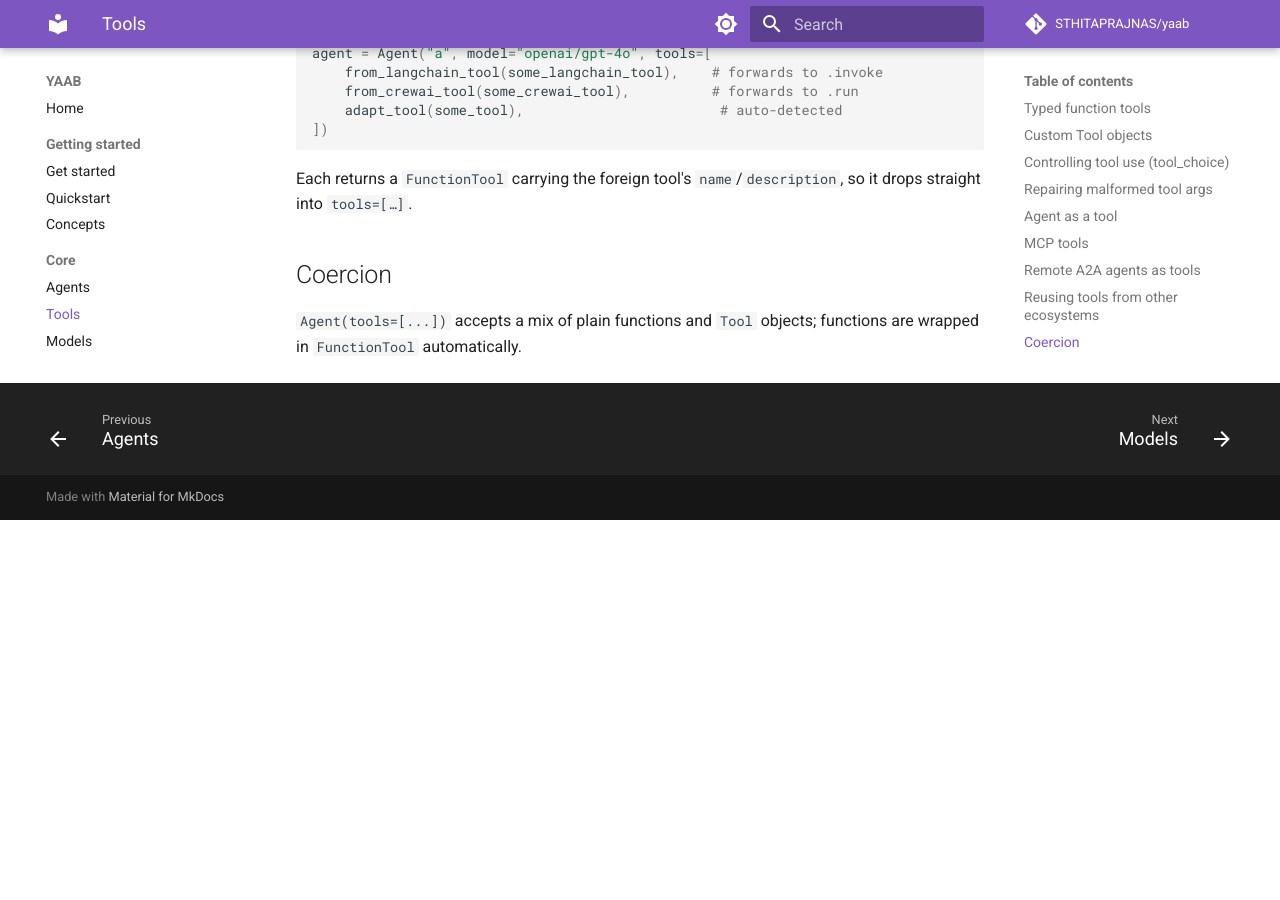
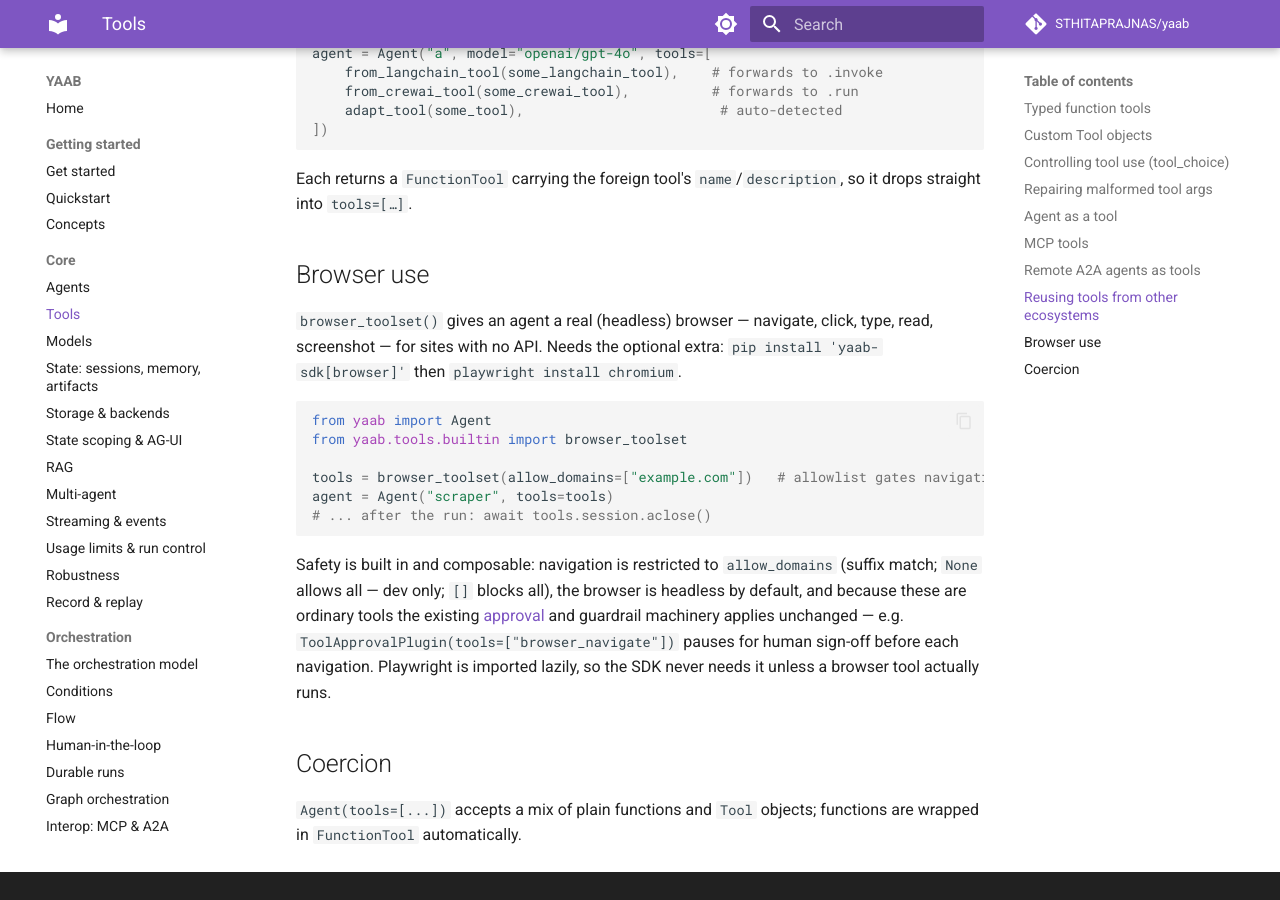
Before and after one commit to STHITAPRAJNAS/yaab, an MkDocs documentation site: the page built from docs/tools.md, in a window 1280 px wide and 900 px high, scrolled down 2842 px. Built offline with MkDocs 1.6.1 and Material for MkDocs 9.7.7, drawn with Linux system fonts in a browser that asks for light colours; comment, search, counter and statistics services are not loaded; before the commit the page ends 3362 px from its top, so only the background shows below that.

Commit message:
docs: browser-use tools section

````diff
--- a/docs/tools.md
+++ b/docs/tools.md
@@ -142,6 +142,29 @@
 Each returns a `FunctionTool` carrying the foreign tool's `name`/`description`, so
 it drops straight into `tools=[…]`.
 
+## Browser use
+
+`browser_toolset()` gives an agent a real (headless) browser — navigate, click,
+type, read, screenshot — for sites with no API. Needs the optional extra:
+`pip install 'yaab-sdk[browser]'` then `playwright install chromium`.
+
+```python
+from yaab import Agent
+from yaab.tools.builtin import browser_toolset
+
+tools = browser_toolset(allow_domains=["example.com"])   # allowlist gates navigation
+agent = Agent("scraper", tools=tools)
+# ... after the run: await tools.session.aclose()
+```
+
+Safety is built in and composable: navigation is restricted to `allow_domains`
+(suffix match; `None` allows all — dev only; `[]` blocks all), the browser is
+headless by default, and because these are ordinary tools the existing
+[approval](hitl.md) and guardrail machinery applies unchanged — e.g.
+`ToolApprovalPlugin(tools=["browser_navigate"])` pauses for human sign-off before
+each navigation. Playwright is imported lazily, so the SDK never needs it unless a
+browser tool actually runs.
+
 ## Coercion
 
 `Agent(tools=[...])` accepts a mix of plain functions and `Tool` objects;
````
